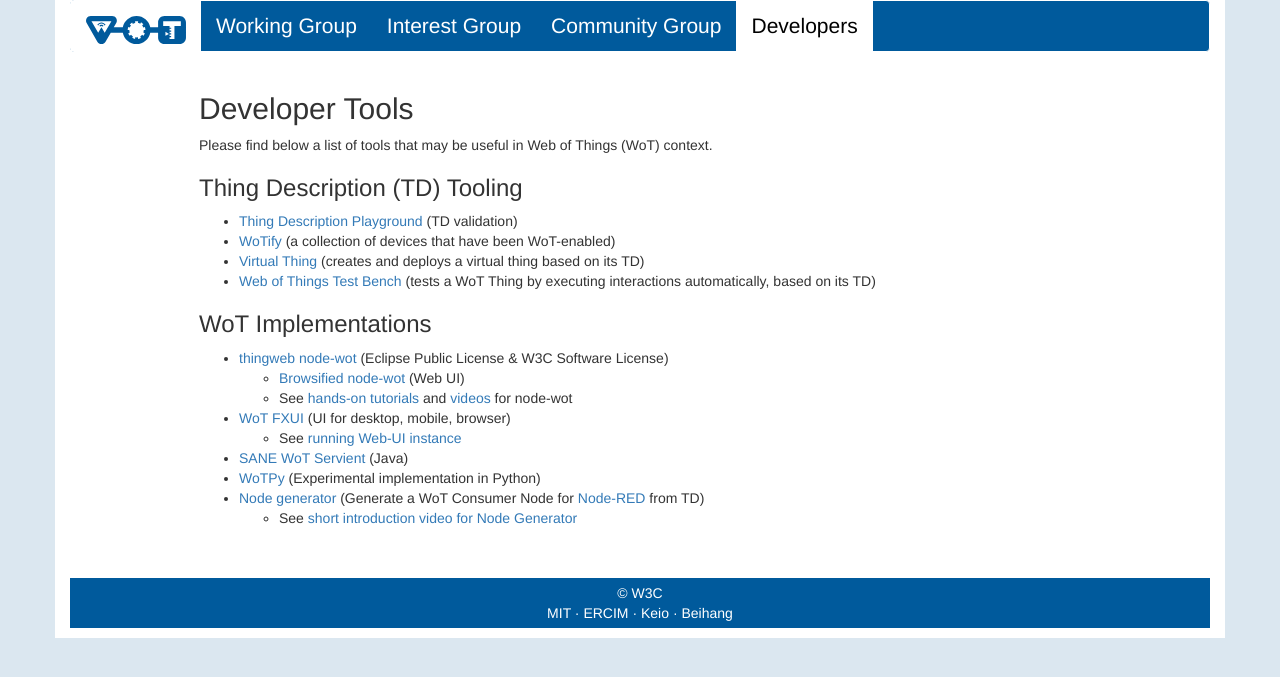
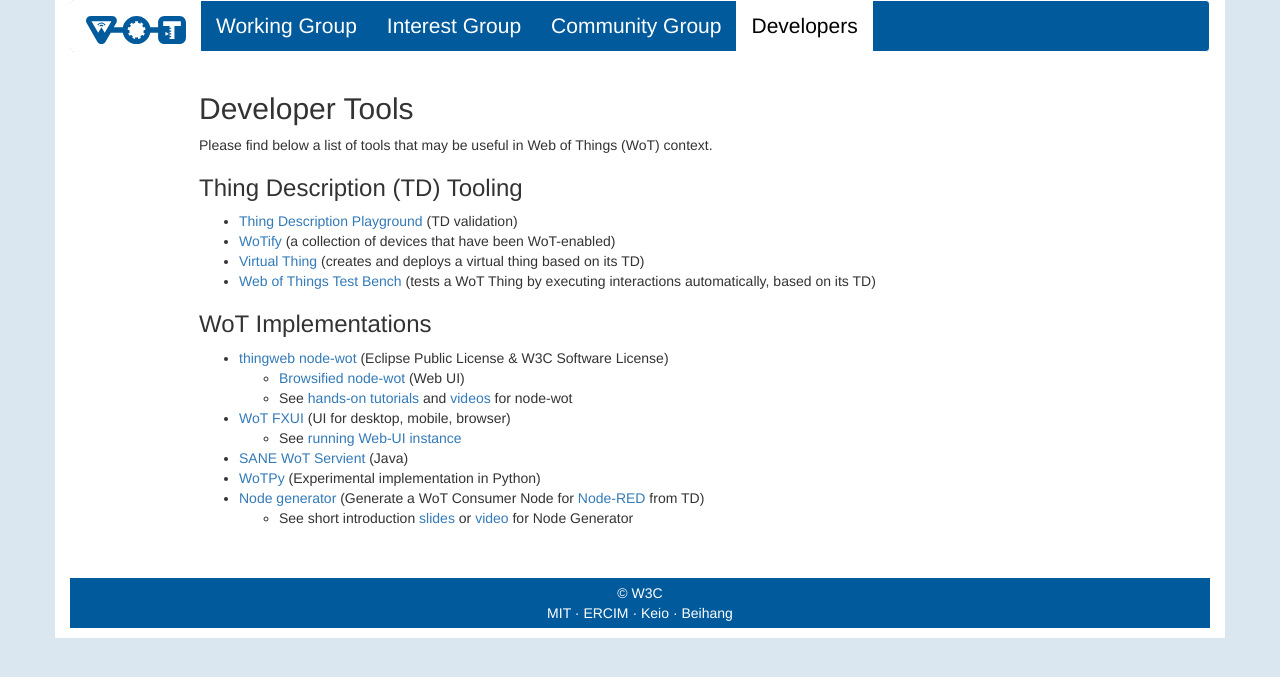
Before and after one commit to w3c/wot-marketing, a Jekyll site: the page built from docs/developers/index.html, in a window 1280 px wide. Shown: the top 677 px of the page. Built offline with Jekyll 4.4.1, drawn with Linux system fonts in a browser that asks for light colours; nearby versions of some CDN libraries.

Commit message:
feat: add slides besides video and use "undated" filenames

```diff
--- a/docs/developers/index.html
+++ b/docs/developers/index.html
@@ -48,7 +48,7 @@
 		<li>
 			<a href="https://github.com/node-red/node-red-nodegen">Node generator</a> (Generate a WoT Consumer Node for <a href="https://nodered.org/">Node-RED</a> from TD)
 			<ul>
-				<li>See <a href="wot_nodegen_20200507.mp4" target="_blank">short introduction video for Node Generator</a></li>
+				<li>See short introduction <a href="wot_nodegen.pptx" target="_blank">slides</a> or <a href="wot_nodegen.mp4" target="_blank">video</a> for Node Generator</li>
 			</ul>
 		</li>
 	</ul>
```
Also changed, not shown: 2 other files.
